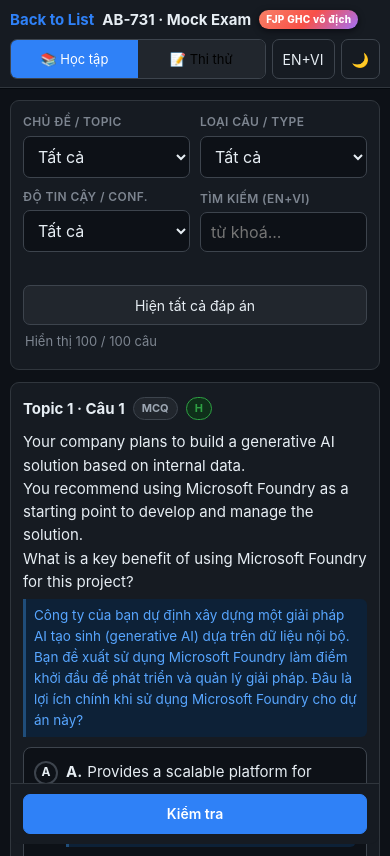
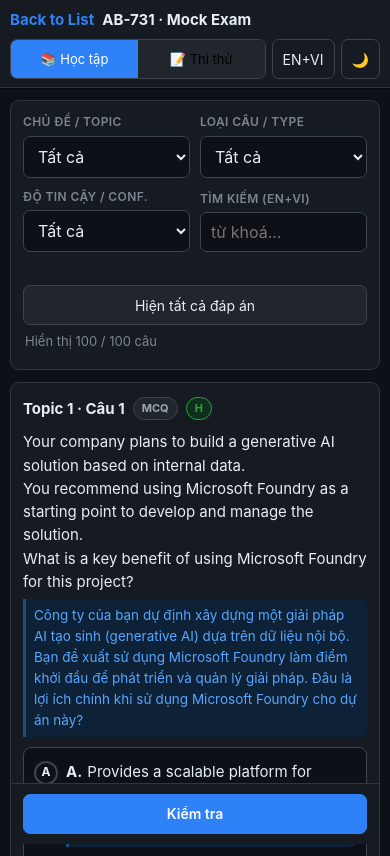
Before and after one commit to PhongHv/preparing_ms_cert, a plain HTML site: page AB-731_Mock_Exam_EN_VI_mobile.html in a window 390 px wide. Shown: the top 856 px of the page. Drawn offline with Linux system fonts and the light colour scheme.

Commit message:
Update AB-731_Mock_Exam_EN_VI_mobile.html

```diff
--- a/AB-731_Mock_Exam_EN_VI_mobile.html
+++ b/AB-731_Mock_Exam_EN_VI_mobile.html
@@ -3,7 +3,7 @@
 <head>
 <meta charset="UTF-8">
 <meta name="viewport" content="width=device-width, initial-scale=1.0, viewport-fit=cover">
-<title>AB-731 Mock Exam — EN/VI · FJP GHC vô địch</title>
+<title>AB-731 Mock Exam — EN/VI</title>
 <style>
 :root{
   --bg:#0d1117; --bg2:#161b22; --bg3:#21262d; --border:#30363d; --border2:#3d444d;
@@ -223,7 +223,6 @@ footer .copy{font-weight:700;color:var(--txt)}
       <a href="./index.html">Back to List</a>
       <span>AB-731 · Mock Exam</span>
       <!-- Static branding badge (header) — always present even if JS fails -->
-      <span class="badge-brand">FJP GHC vô địch</span>
     </div>
     <div class="head-actions">
       <div class="seg" id="modeSeg">
@@ -314,7 +313,6 @@ footer .copy{font-weight:700;color:var(--txt)}
 <footer>
   <div>Bộ đề luyện thi Microsoft <b>AB-731</b> · Song ngữ EN/VI · 100 câu hỏi · Chạy offline</div>
   <!-- Static branding (footer) — always present even if JS fails -->
-  <div style="margin-top:6px"><span class="copy">© FJP GHC vô địch</span></div>
 </footer>
 
 <script>
```
